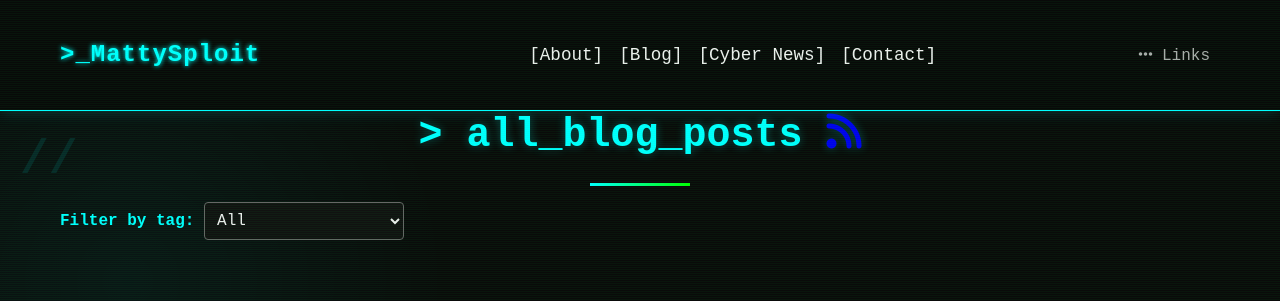
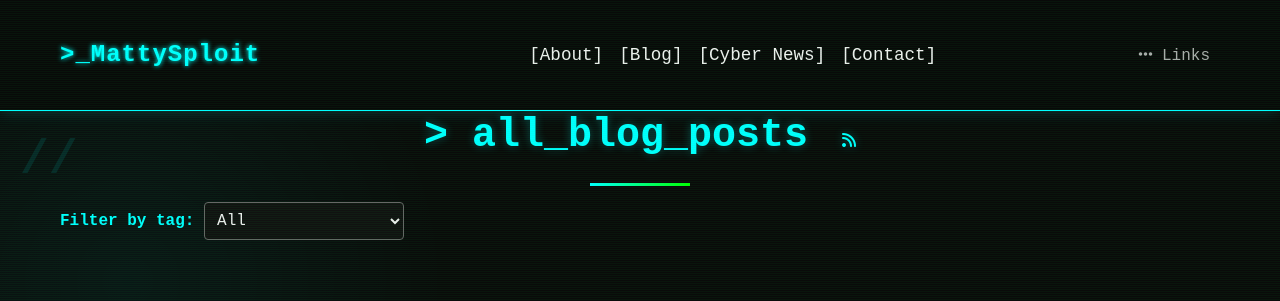
Before and after one commit to CTI-Buddy/cti-buddy.github.io, a Jekyll site: the page built from blog.html, in a window 1280 px wide. Shown: the top 301 px of the page. Built offline with Jekyll 4.4.1, drawn with Linux system fonts in a browser that asks for light colours.

Commit message:
Update style.css

```diff
--- a/assets/css/style.css
+++ b/assets/css/style.css
@@ -1041,6 +1041,17 @@ article.post .post-content {
   margin-bottom: 2rem;
 }
 
+.rss-icon {
+  margin-left: 10px;
+  color: var(--primary);
+  font-size: 1rem;
+  text-decoration: none;
+}
+
+.rss-icon:hover {
+  color: orange;
+}
+
 /* Consistent dropdown styling across browsers */
 #tag-select option {
   background-color: #111111 !important;
```
